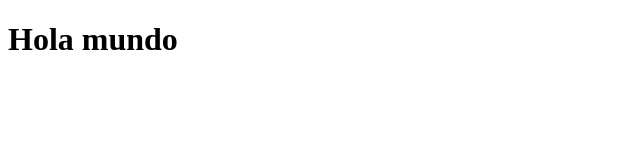
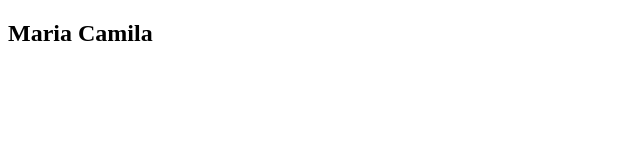
Before and after one commit to macgarciame/curso, a plain HTML site: page index.html in a window 1280 px wide. Shown: the whole page, without its empty margins (0-640 px from the left). Drawn offline with Linux system fonts and the light colour scheme.

Commit message:
Mejorando el index.html

```diff
--- a/index.html
+++ b/index.html
@@ -4,9 +4,11 @@
     <meta charset="UTF-8">
     <meta http-equiv="X-UA-Compatible" content="IE=edge">
     <meta name="viewport" content="width=device-width, initial-scale=1.0">
-    <title>Git</title>
+    <title>Git y Github</title>
 </head>
 <body>
-    <h1>Hola mundo</h1>
+    <div class="container">
+        <h2>Maria Camila</h2>
+    </div>
 </body>
 </html>
```
